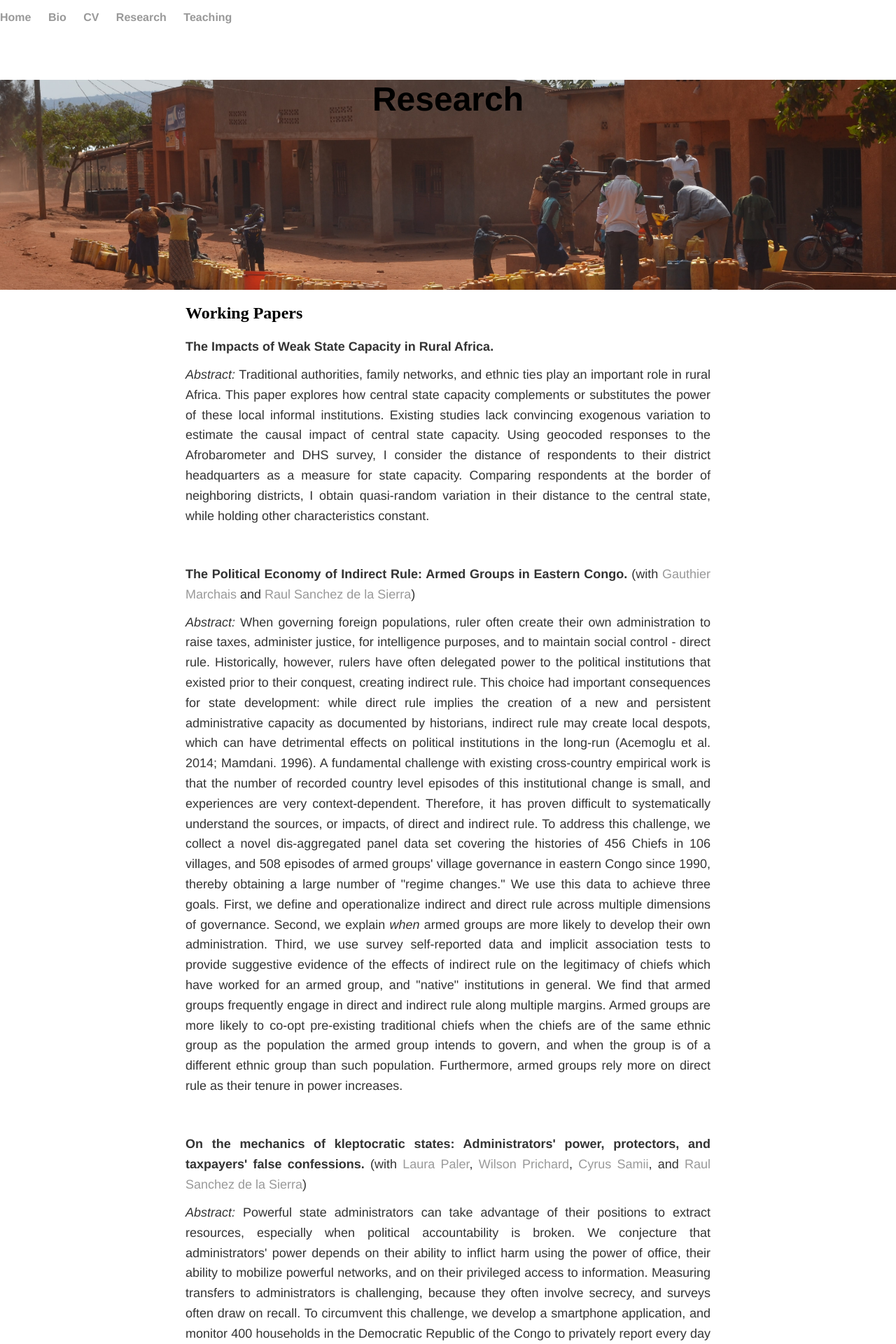
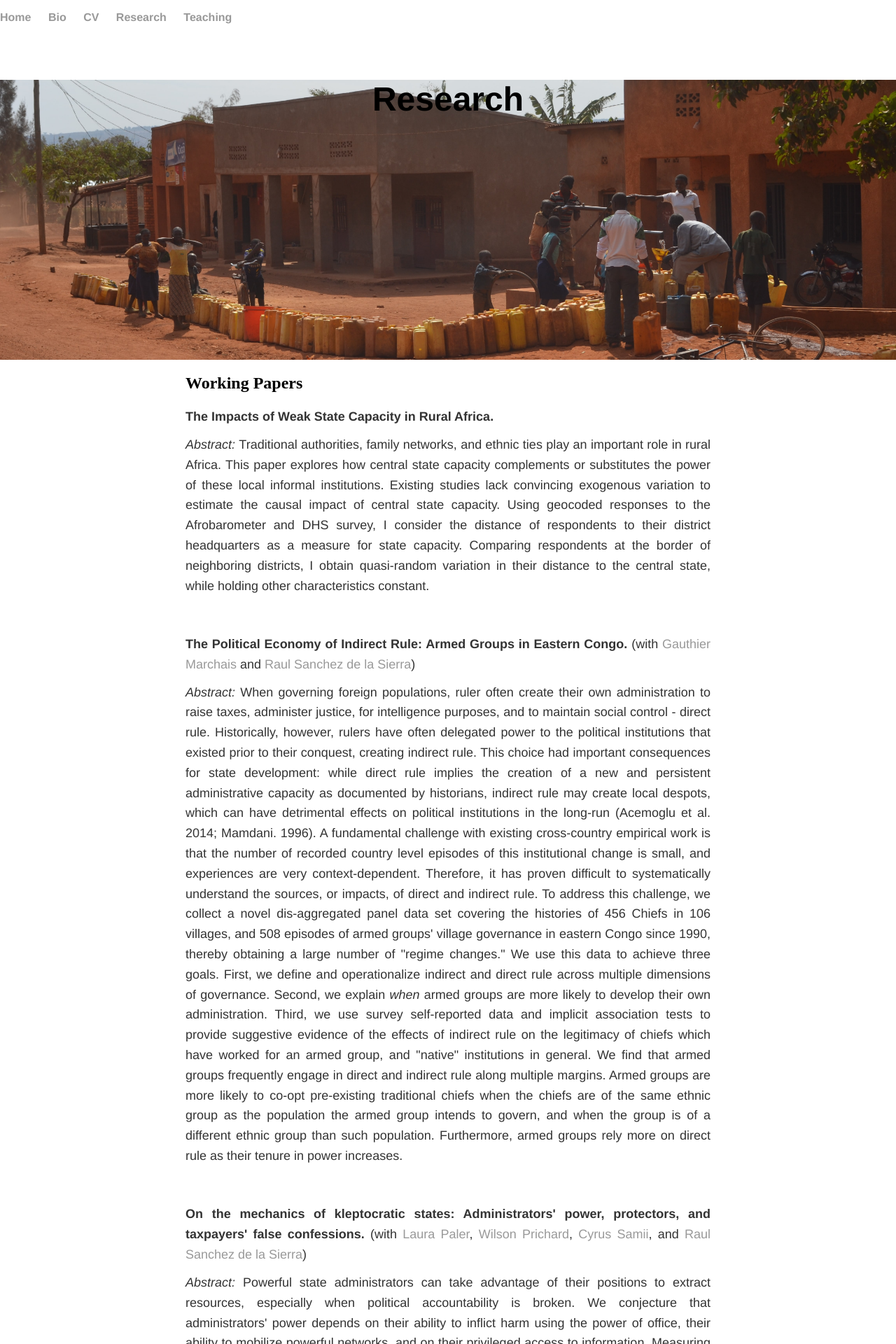
Before and after one commit to soeren-henn/soeren-henn.github.io, a Jekyll site: the page built from research/index.html, in a window 1280 px wide. Shown: the top 1920 px of the page at 70% size. Built offline with Jekyll 4.4.1, drawn with Linux system fonts in a browser that asks for light colours.

Commit message:
Update main.css

```diff
--- a/css/main.css
+++ b/css/main.css
@@ -120,7 +120,7 @@ ul.posts li {
         width: 970px;
     }
      .research-header {
-    height: 300px;
+    height: 400px;
   }
 }
 
@@ -129,7 +129,7 @@ ul.posts li {
         width: 750px;
     }
      .research-header {
-    height: 300px;
+    height: 400px;
   }
 }
 
```
